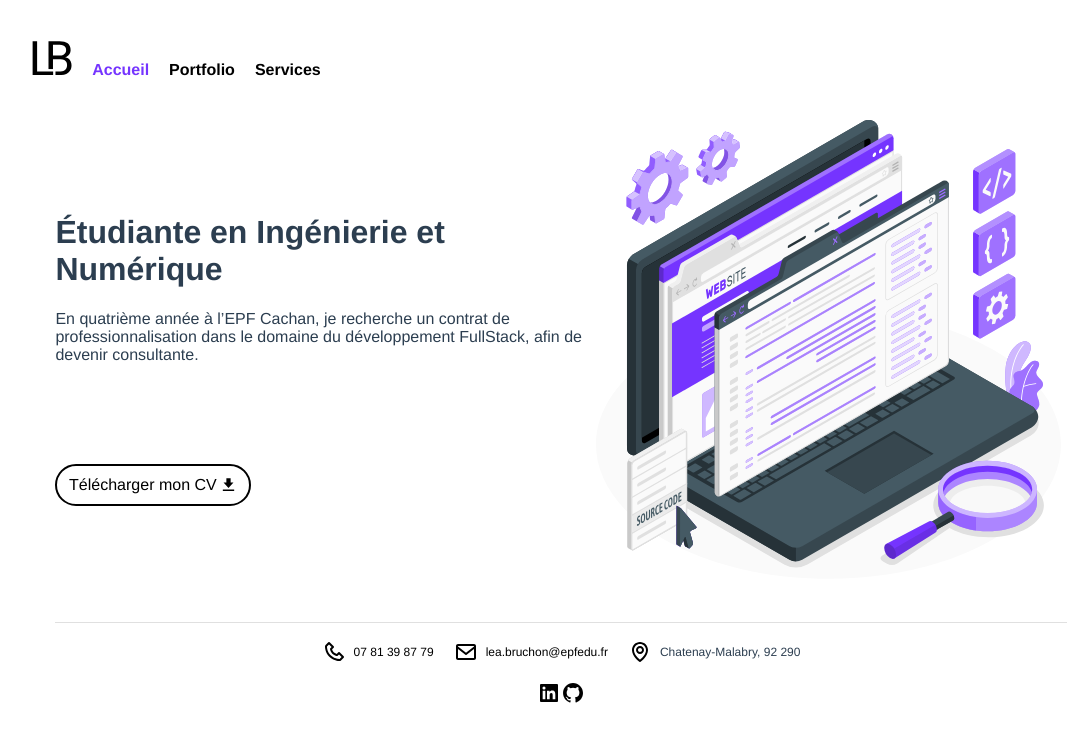
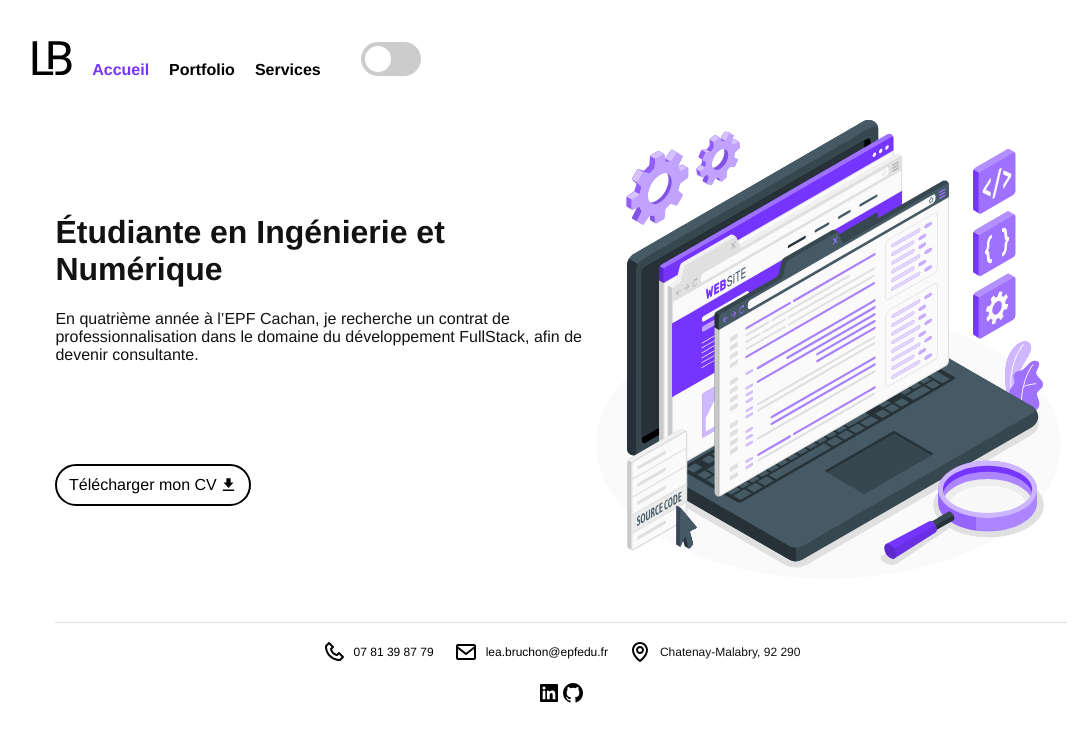
Before and after one commit to leabruchon/portfolio-app, a Vue app: page /#/ in a window 1280 px wide. Shown: the top 742 px of the page, without its empty margins (79-1154 px from the left). Built offline with nearby package versions, Linux system fonts and the light colour scheme.

Commit message:
Add files via upload

```diff
--- a/src/App.vue
+++ b/src/App.vue
@@ -1,16 +1,21 @@
 <template>
   <div class = "header">
-
-
   <nav>
     <router-link to="/"><img alt="Vue logo" src="./assets/logo.svg"></router-link>
     <router-link to="/">Accueil</router-link>
     <router-link to="/portfolio">Portfolio</router-link>
     <router-link to="/services">Services</router-link>
   </nav>
+  <label class="switch">
+      <input
+      name="darkToggleCheckbox"
+      type="checkbox"
+      v-on:click="addClass"
+      >
+      <span class="slider round"></span>
+    </label>
   </div>
   <router-view/>
-
   <PageFooter tel="07 81 39 87 79" email="lea.bruchon@epfedu.fr" adresse="Chatenay-Malabry, 92 290" />
 
 </template>
@@ -23,6 +28,26 @@ export default {
   name: 'HomeView',
   components: {
     PageFooter
+  },
+  data () {
+    return {
+      isAddClass: false
+    }
+  },
+  methods: {
+    addClass: function() {
+        const body = document.body;
+        const app = document.getElementById("app");
+        if(this.isAddClass == false){
+                this.isAddClass = true;
+                body.style.background = "#121212DE";
+                app.style.color = "white";
+        }else{
+          this.isAddClass = false;
+          body.style.background = "#FFFFFF";
+          app.style.color = "#121212";
+        }
+    }
   }
 }
 </script>
@@ -33,11 +58,12 @@ export default {
   -webkit-font-smoothing: antialiased;
   -moz-osx-font-smoothing: grayscale;
   text-align: center;
-  color: #2c3e50;
+  color: #121212;
 }
 
 nav {
   padding: 30px;
+  color: red;
 }
 
 nav a {
--- /dev/null
+++ b/src/styles/variables.scss
@@ -0,0 +1 @@
+$text: white;
--- a/src/views/HomeView.vue
+++ b/src/views/HomeView.vue
@@ -1,13 +1,14 @@
 <template>
   <div class="home">
+
     <div class = "home-content">
       <div class = "home-left-content">
         <div class = "text-content">
-          <div class = "title">
-            <h1> Étudiante en Ingénierie et Numérique</h1>
+          <div class = "title" :class="{'toglleText': isAddClass}">
+            <h1 :class="{'toglleText': isAddClass}">Étudiante en Ingénierie et Numérique</h1>
           </div>
           <div class = "text-presentation">
-            <p>En quatrième année à l’EPF Cachan, je recherche un contrat de professionnalisation dans le domaine du développement FullStack, afin de devenir consultante.</p>
+            <p :class="{'toglleText': isAddClass}">En quatrième année à l’EPF Cachan, je recherche un contrat de professionnalisation dans le domaine du développement FullStack, afin de devenir consultante.</p>
           </div>
         </div>
         <div class = "download-button">
@@ -23,15 +24,34 @@
 
 <script>
 // @ is an alias to /src
-import DownloadButton from '@/components/DownloadButton.vue'
-
+import DownloadButton from '@/components/DownloadButton.vue';
 
 export default {
   name: 'HomeView',
   components: {
-    DownloadButton
-  }
+    DownloadButton,
+  }/*,
+  data () {
+    return {
+      isAddClass: false
+    }
+  },
+  methods: {
+    addClass: function() {
+        const body = document.body;
+        if(this.isAddClass == false){
+                this.isAddClass = true;
+                body.style.background = "#121212DE";
+        }else{
+          this.isAddClass = false;
+          body.style.background = "#FFFFFF";
+        }
+    }
+  }*/
 }
+
+
+
 </script>
 
 <style>
@@ -64,4 +84,72 @@ export default {
   padding-left: 10%;
 }
 
+
+/* The switch - the box around the slider */
+.switch {
+  position: relative;
+  display: inline-block;
+  width: 60px;
+  height: 34px;
+}
+
+/* Hide default HTML checkbox */
+.switch input {
+  opacity: 0;
+  width: 0;
+  height: 0;
+}
+
+/* The slider */
+.slider {
+  position: absolute;
+  cursor: pointer;
+  top: 0;
+  left: 0;
+  right: 0;
+  bottom: 0;
+  background-color: #ccc;
+  -webkit-transition: .4s;
+  transition: .4s;
+}
+
+.slider:before {
+  position: absolute;
+  content: "";
+  height: 26px;
+  width: 26px;
+  left: 4px;
+  bottom: 4px;
+  background-color: white;
+  -webkit-transition: .4s;
+  transition: .4s;
+}
+
+input:checked + .slider {
+  background-color: #2196F3;
+}
+
+input:focus + .slider {
+  box-shadow: 0 0 1px #2196F3;
+}
+
+input:checked + .slider:before {
+  -webkit-transform: translateX(26px);
+  -ms-transform: translateX(26px);
+  transform: translateX(26px);
+}
+
+/* Rounded sliders */
+.slider.round {
+  border-radius: 34px;
+}
+
+.slider.round:before {
+  border-radius: 50%;
+}
+
+.toglleText{
+  color: white;
+}
+
 </style>
```
